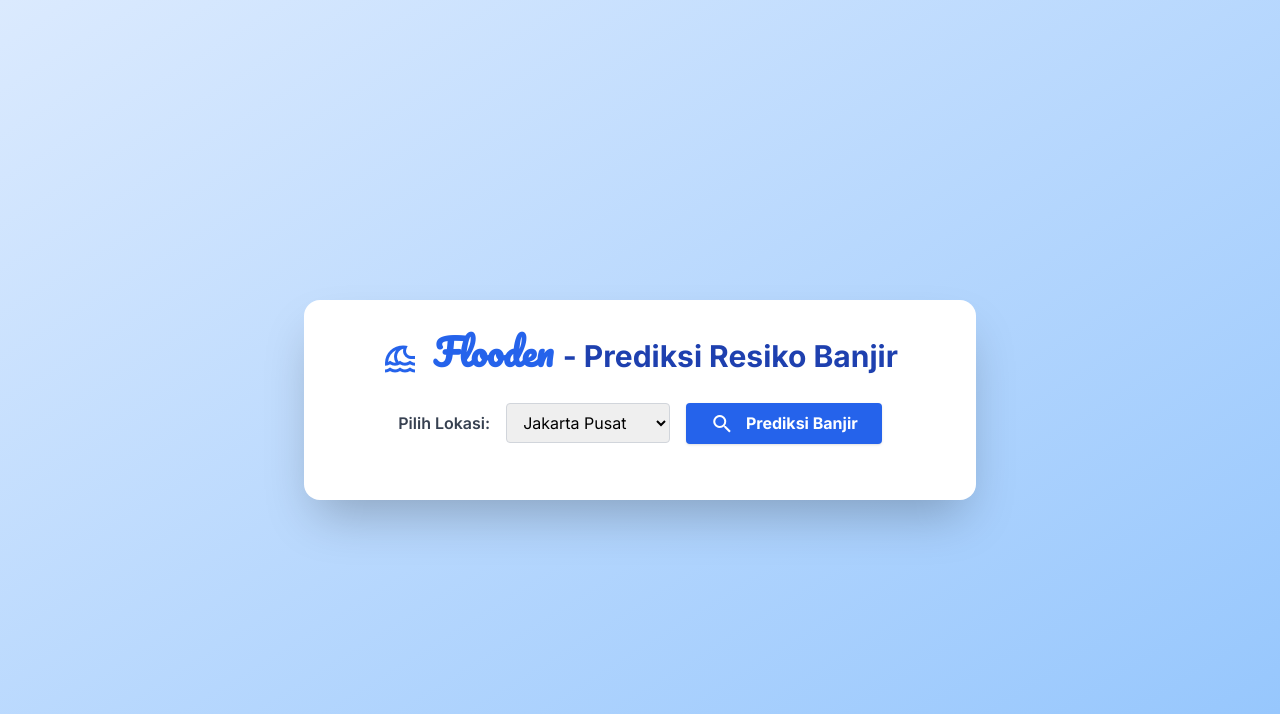
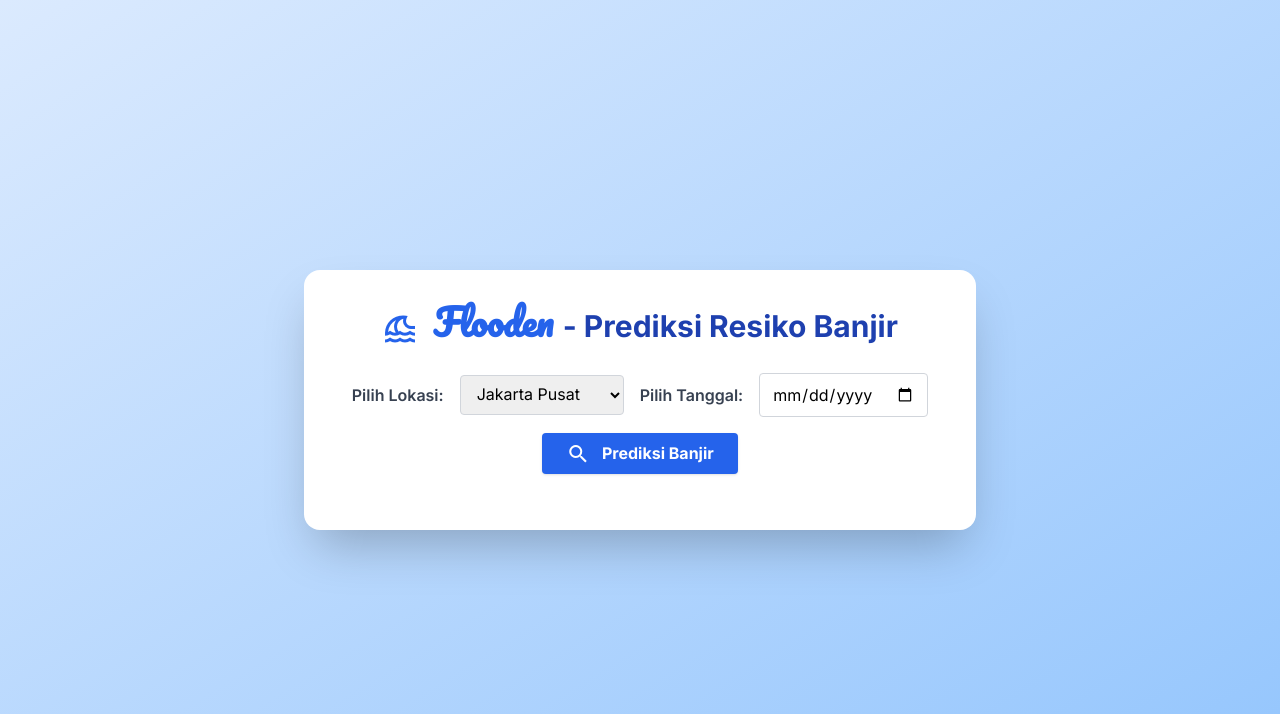
Before and after one commit to kamilarr/AI_Flooden, a Flask app: page / in a window 1280 px wide. Shown: the top 714 px of the page. Run offline with Flask 3, Linux system fonts and the light colour scheme; parts of the project's set-up code (start-up, migrations or seed data) failed here and were passed over; some libraries are stand-ins or nearby versions.

Commit message:
formtanggal

```diff
--- a/app.py
+++ b/app.py
@@ -33,6 +33,7 @@ def index():
 
     if request.method == 'POST':
         lokasi = request.form.get('location', 'jakarta_pusat')
+        tanggal = request.form.get('tanggal')
         lat, lon = lokasi_koordinat.get(lokasi, (-6.17, 106.82))
         lokasi_nama = lokasi_nama_map.get(lokasi, "Jakarta Pusat")
 
--- a/templates/index.html
+++ b/templates/index.html
@@ -27,13 +27,17 @@
 
 
 
-        <form method="POST" action="/" class="mb-6 flex flex-col sm:flex-row items-center gap-4 justify-center">
+        <form method="POST" action="/" class="mb-6 flex flex-col sm:flex-row items-center gap-4 justify-center flex-wrap">
     <label for="location" class="font-semibold text-gray-700">Pilih Lokasi:</label>
     <select id="location" name="location" class="border border-gray-300 rounded px-3 py-2 w-full sm:w-auto focus:ring-2 focus:ring-blue-500">
         <option value="jakarta_utara">Jakarta Utara</option>
         <option value="jakarta_selatan">Jakarta Selatan</option>
         <option value="jakarta_pusat" selected>Jakarta Pusat</option>
     </select>
+
+    <label for="tanggal" class="font-semibold text-gray-700">Pilih Tanggal:</label>
+    <input type="date" id="tanggal" name="tanggal" class="border border-gray-300 rounded px-3 py-2 w-full sm:w-auto focus:ring-2 focus:ring-blue-500" />
+
     <button
         type="submit"
         class="bg-blue-600 hover:bg-blue-700 text-white font-bold px-6 py-2 rounded shadow transition duration-300"
@@ -42,6 +46,7 @@
         Prediksi Banjir
     </button>
 </form>
+
 
         {% if data %}
         <div class="mb-6">
```
Also changed, not shown: weather_API.py (+10 -1 lines). Lines whose indentation alone changed are shown as unchanged.
